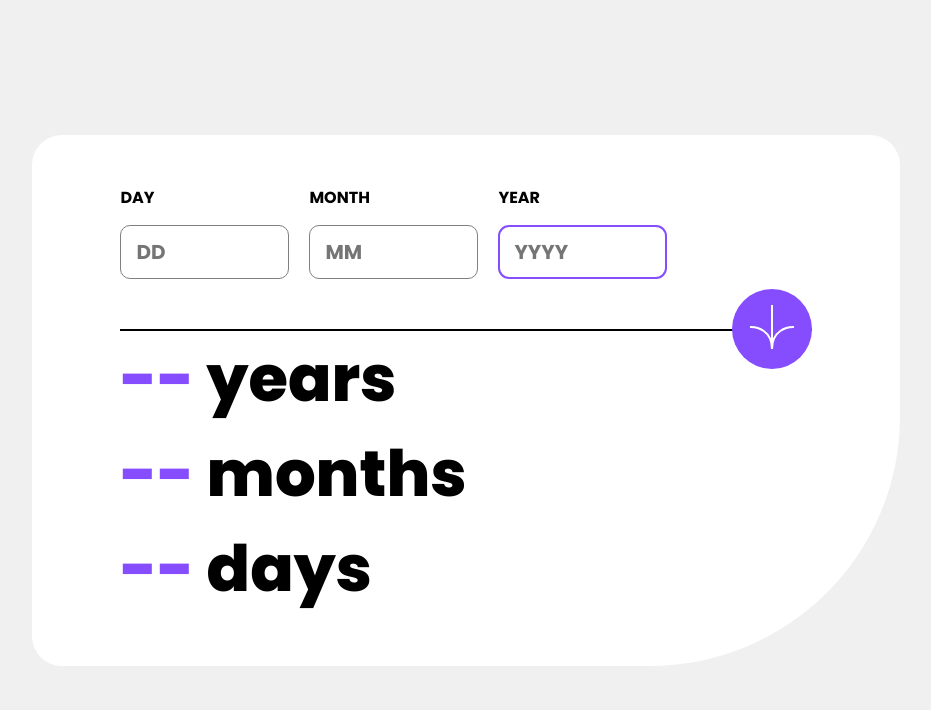
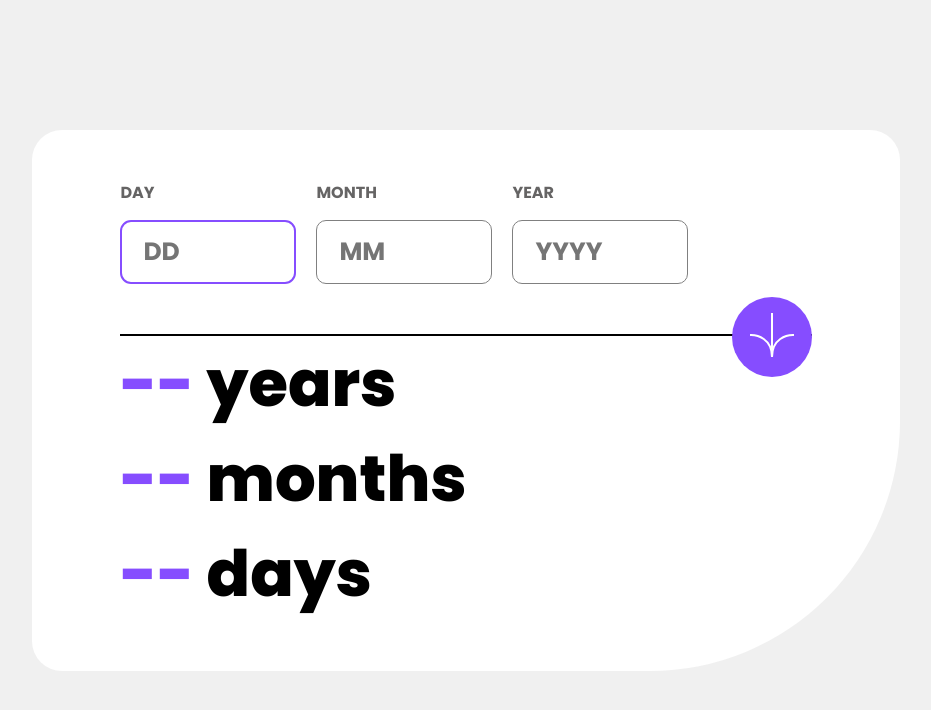
Before and after one commit to Hieronymbus/age-calculator-app, a React (Vite) app in the folder vite-project/: page / in a window 1280 px wide. Shown: the top 710 px of the page, without its empty margins (174-1105 px from the left). Built offline with nearby package versions, Linux system fonts and the light colour scheme.

Commit message:
updated labelInput props to unclude autoFocus true for only the DAYS input

```diff
--- a/vite-project/src/assets/App.css
+++ b/vite-project/src/assets/App.css
@@ -47,18 +47,22 @@
 .form-label {
   display: flex;
   flex-direction: column;
+  color: rgb(101, 100, 100);
   gap:15px;
   font-family: "popBold";
 }
 
 .form-input {
-    height: 50px;
+    height: 60px;
     width: 150px;
-    font-size: 20px;
+    font-size: 25px;
     font-family: "popBold";
     padding-left: 15px;
     border: 1px solid grey;
     border-radius: 10px ;
+    caret-color: #864DFF;
+    padding-left: 22px;
+
 }
 .form-input:hover{
   cursor: pointer;
@@ -71,7 +75,7 @@
     border-radius: 50%;
     position: absolute;
     right:0;
-    bottom:-40px;
+    bottom:-43px;
     border: none;
     height: 80px;
     width: 80px;
--- a/vite-project/src/components/AgeOutput.jsx
+++ b/vite-project/src/components/AgeOutput.jsx
@@ -23,7 +23,6 @@ function AgeOutput(props) {
       let exactMonths = (daysLeftMinusYears - exactDays) / 31
       let exactYears = (Math.floor(totalDays) - daysLeftMinusYears) / 365
 
-
       setAgeDays(exactDays);
       setAgeMonths(exactMonths);
       setAgeYears(exactYears);
--- a/vite-project/src/components/Form.jsx
+++ b/vite-project/src/components/Form.jsx
@@ -123,6 +123,7 @@ function Form(props) {
                 value={dayInput}
                 onChange={updateDay}
                 placeHolder="DD"
+                autoFocus = {true}
             />
             <LabelInput
                 daysMonthsYears="MONTH"
--- a/vite-project/src/components/FormLabelAndInput.jsx
+++ b/vite-project/src/components/FormLabelAndInput.jsx
@@ -2,7 +2,14 @@ import React, {useState} from "react";
 
 function LabelInput (props) {
 
-    const { daysMonthsYears, error, value, onChange, placeHolder } = props
+    const {
+        daysMonthsYears,
+        error,
+        value,
+        onChange,
+        placeHolder,
+        autoFocus
+    } = props
     return (
         <label className= {`form-label ${error && "error-label"}`}>
                 {daysMonthsYears}
@@ -12,10 +19,10 @@ function LabelInput (props) {
                     value={value}
                     onChange={onChange}
                     placeholder={placeHolder}
-                    autoFocus
+                    autoFocus={autoFocus}
                 />
                 {error && <p className="error">{error}</p>}
             </label>
-    )
-}
-export default LabelInput
+    );
+};
+export default LabelInput;
```
